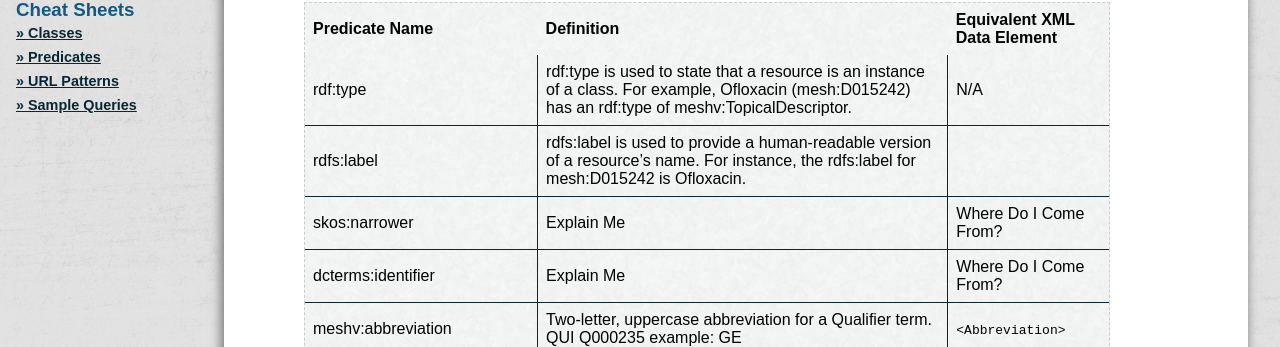
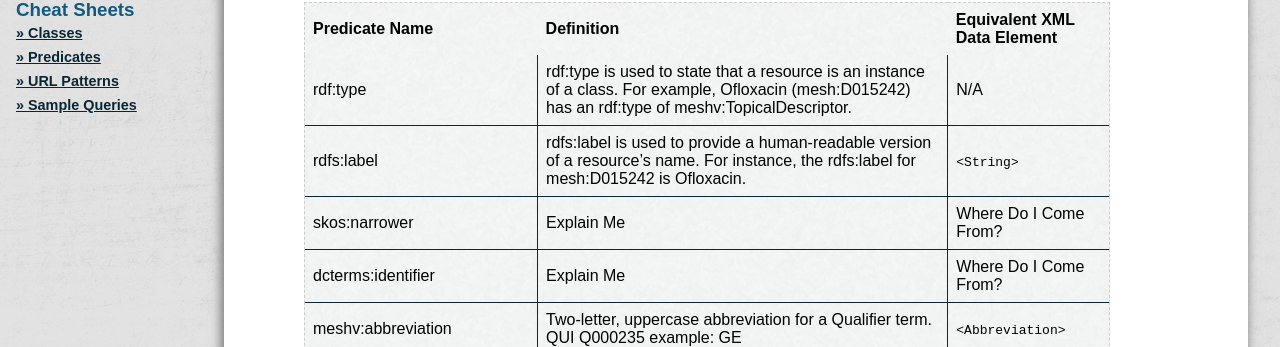
Before and after one commit to HHS/meshrdf, a Jekyll site: the page built from predicates.md, in a window 1280 px wide and 900 px high. Shown: the part 357-704 px from the top of the window. Built offline with Jekyll 4.4.1, drawn with Linux system fonts in a browser that asks for light colours; nearby versions of some CDN libraries.

Commit message:
Added markup to <String>

````diff
--- a/predicates.md
+++ b/predicates.md
@@ -12,7 +12,7 @@ The table below is a list of predicates in MeSH RDF.
 Predicate Name | Definition | Equivalent XML Data Element
 -------------- | ---------- | ---------------------------
 rdf:type | rdf:type is used to state that a resource is an instance of a class. For example, Ofloxacin (mesh:D015242) has an rdf:type of meshv:TopicalDescriptor. | N/A
-rdfs:label | rdfs:label is used to provide a human-readable version of a resource's name. For instance, the rdfs:label for mesh:D015242 is Ofloxacin. | <String>
+rdfs:label | rdfs:label is used to provide a human-readable version of a resource's name. For instance, the rdfs:label for mesh:D015242 is Ofloxacin. | ```<String>```
 skos:narrower | Explain Me | Where Do I Come From?
 dcterms:identifier | Explain Me | Where Do I Come From?
 meshv:abbreviation | Two-letter, uppercase abbreviation for a Qualifier term. QUI Q000235 example: GE |```<Abbreviation>```
````
